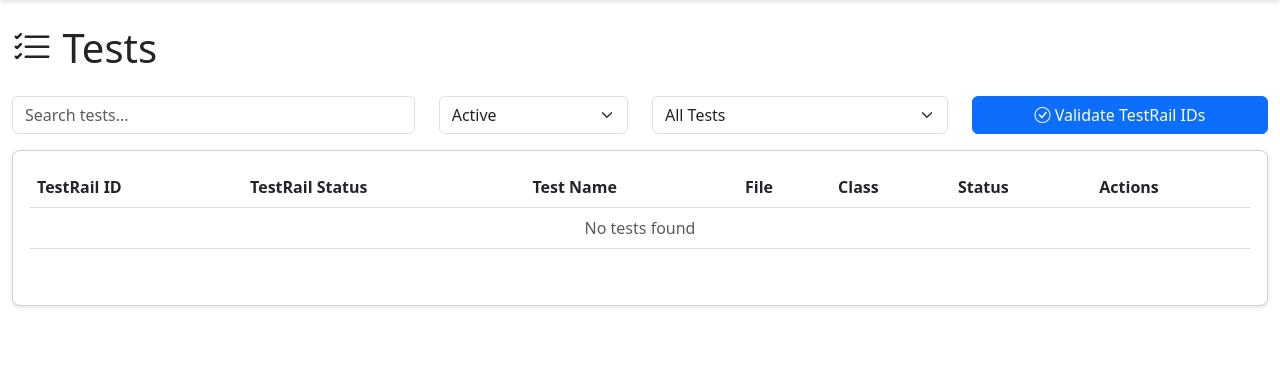
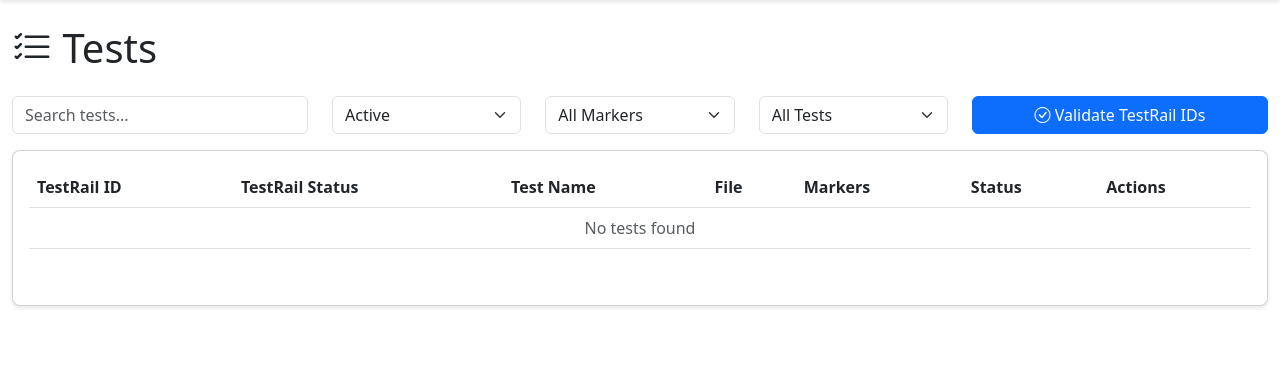
Before and after one commit to vinnarasu-ganesan/suitesync, a Flask app: page /tests in a window 1280 px wide. Shown: the part 56-448 px from the top of the page. Run offline with Flask 3, Linux system fonts and the light colour scheme; data that the repository does not hold is empty.

Commit message:
Added markers

```diff
--- a/models.py
+++ b/models.py
@@ -15,6 +15,7 @@ class Test(db.Model):
     test_file = db.Column(db.String(500), nullable=False)
     test_class = db.Column(db.String(255), nullable=True)
     description = db.Column(db.Text, nullable=True)
+    markers = db.Column(db.JSON, nullable=True)  # List of pytest markers (e.g., ['always', 'run', 'testrail'])
     testrail_case_id = db.Column(db.String(50), nullable=True, index=True)
     testrail_status = db.Column(db.String(50), default='unknown')  # valid, deleted, unknown
     testrail_validated_at = db.Column(db.DateTime, nullable=True)
@@ -36,6 +37,7 @@ class Test(db.Model):
             'test_file': self.test_file,
             'test_class': self.test_class,
             'description': self.description,
+            'markers': self.markers or [],
             'testrail_case_id': self.testrail_case_id,
             'testrail_status': self.testrail_status,
             'testrail_validated_at': self.testrail_validated_at.isoformat() if self.testrail_validated_at else None,
--- a/routes/api.py
+++ b/routes/api.py
@@ -81,6 +81,38 @@ def get_test_stats():
         'tests_without_testrail': tests_without_testrail,
         'tests_with_deleted_testrail': tests_with_deleted_testrail
     })
+
+
+@api_bp.route('/tests/markers', methods=['GET'])
+def get_all_markers():
+    """Get all unique markers from all tests."""
+    try:
+        # Query all tests and collect unique markers
+        tests = Test.query.filter(Test.markers.isnot(None)).all()
+
+        # Collect all unique markers
+        all_markers = set()
+        for test in tests:
+            if test.markers:
+                for marker in test.markers:
+                    all_markers.add(marker)
+
+        # Sort alphabetically
+        sorted_markers = sorted(list(all_markers))
+
+        logger.info(f"Found {len(sorted_markers)} unique markers")
+
+        return jsonify({
+            'markers': sorted_markers,
+            'count': len(sorted_markers)
+        })
+    except Exception as e:
+        logger.error(f"Error fetching markers: {e}", exc_info=True)
+        return jsonify({
+            'status': 'error',
+            'message': str(e),
+            'markers': []
+        }), 500
 
 
 @api_bp.route('/testrail/cases', methods=['GET'])
--- a/services/sync_service.py
+++ b/services/sync_service.py
@@ -75,6 +75,7 @@ class SyncService:
                         test.test_file = test_data['test_file']
                         test.test_class = test_data['test_class']
                         test.description = test_data['description']
+                        test.markers = test_data.get('markers', [])
                         test.testrail_case_id = test_data['testrail_case_id']
                         test.updated_at = datetime.utcnow()
                     else:
@@ -85,6 +86,7 @@ class SyncService:
                             test_file=test_data['test_file'],
                             test_class=test_data['test_class'],
                             description=test_data['description'],
+                            markers=test_data.get('markers', []),
                             testrail_case_id=test_data['testrail_case_id']
                         )
                         db.session.add(test)
--- a/static/js/tests.js
+++ b/static/js/tests.js
@@ -4,6 +4,7 @@ let currentPage = 1;
 let currentStatus = 'active';
 let currentSearch = '';
 let currentTestrailFilter = '';
+let currentMarkerFilter = '';
 
 document.addEventListener('DOMContentLoaded', () => {
     // Check for URL parameters
@@ -15,6 +16,8 @@ document.addEventListener('DOMContentLoaded', () => {
         document.getElementById('testrail-filter').value = testrailFilterParam;
     }
 
+    // Load markers first, then load tests
+    loadMarkers();
     loadTests();
 
     // Set up event listeners
@@ -30,6 +33,12 @@ document.addEventListener('DOMContentLoaded', () => {
         loadTests();
     });
 
+    document.getElementById('marker-filter').addEventListener('change', (e) => {
+        currentMarkerFilter = e.target.value;
+        currentPage = 1;
+        loadTests();
+    });
+
     document.getElementById('testrail-filter').addEventListener('change', (e) => {
         currentTestrailFilter = e.target.value;
         currentPage = 1;
@@ -41,6 +50,30 @@ document.addEventListener('DOMContentLoaded', () => {
         await validateTestRailIds();
     });
 });
+
+async function loadMarkers() {
+    try {
+        const data = await apiCall('/tests/markers');
+        const markerFilter = document.getElementById('marker-filter');
+
+        // Clear existing options except the first one
+        while (markerFilter.options.length > 1) {
+            markerFilter.remove(1);
+        }
+
+        // Add all markers from API
+        data.markers.forEach(marker => {
+            const option = document.createElement('option');
+            option.value = marker;
+            option.textContent = marker;
+            markerFilter.appendChild(option);
+        });
+
+        console.log(`[Markers] Loaded ${data.markers.length} unique markers`);
+    } catch (error) {
+        console.error('[Markers] Error loading markers:', error);
+    }
+}
 
 async function loadTests() {
     const tbody = document.getElementById('tests-tbody');
@@ -59,6 +92,7 @@ async function loadTests() {
 
         const data = await apiCall(url);
 
+
         // Apply client-side TestRail filter
         let filteredTests = data.tests;
         if (currentTestrailFilter === 'with') {
@@ -67,6 +101,14 @@ async function loadTests() {
             filteredTests = data.tests.filter(t => !t.testrail_case_id);
         } else if (currentTestrailFilter === 'deleted') {
             filteredTests = data.tests.filter(t => t.testrail_status === 'deleted');
+        }
+
+        // Apply marker filter
+        if (currentMarkerFilter) {
+            filteredTests = filteredTests.filter(test => {
+                const markers = test.markers || [];
+                return markers.includes(currentMarkerFilter);
+            });
         }
 
         if (filteredTests.length === 0) {
@@ -80,7 +122,7 @@ async function loadTests() {
                 <td>${getTestRailStatusBadge(test.testrail_status, test.testrail_case_id)}</td>
                 <td><strong>${test.test_name}</strong></td>
                 <td><small class="text-muted">${test.test_file}</small></td>
-                <td>${test.test_class || '<span class="text-muted">N/A</span>'}</td>
+                <td>${formatMarkers(test.markers)}</td>
                 <td>${getStatusBadge(test.status)}</td>
                 <td>
                     <a href="/tests/${test.id}" class="btn btn-sm btn-outline-primary">
@@ -96,6 +138,7 @@ async function loadTests() {
         tbody.innerHTML = '<tr><td colspan="7" class="text-center text-danger">Error loading tests</td></tr>';
     }
 }
+
 
 function updatePagination(totalPages, currentPage) {
     const pagination = document.getElementById('pagination');
@@ -226,3 +269,47 @@ async function validateTestRailIds() {
         btn.innerHTML = originalText;
     }
 }
+
+// Format markers as colored badges
+function formatMarkers(markers) {
+    if (!markers || markers.length === 0) {
+        return '<span class="text-muted">None</span>';
+    }
+
+    // Define color mapping for common markers
+    const markerColors = {
+        'always': 'primary',
+        'run': 'info',
+        'smoke': 'success',
+        'regression': 'warning',
+        'sanity': 'success',
+        'integration': 'info',
+        'unit': 'secondary',
+        'e2e': 'danger',
+        'skip': 'secondary',
+        'slow': 'warning',
+        'fast': 'success',
+        'parametrize': 'info',
+        'usefixtures': 'info'
+    };
+
+    return markers.map(marker => {
+        const color = markerColors[marker.toLowerCase()] || 'secondary';
+        return `<span class="badge bg-${color} me-1">${marker}</span>`;
+    }).join('');
+}
+
+// Format TestRail IDs (existing function)
+function formatTestRailIds(caseIds) {
+    if (!caseIds) {
+        return '<span class="text-muted">None</span>';
+    }
+
+    // Handle multiple IDs (comma-separated)
+    const ids = caseIds.split(',').map(id => id.trim());
+
+    return ids.map(id => {
+        return `<a href="https://testrail.devx.hpedev.net/index.php?/cases/view/${id.replace('C', '')}"
+                   target="_blank" class="badge bg-info text-decoration-none">${id}</a>`;
+    }).join(' ');
+}
--- a/templates/tests.html
+++ b/templates/tests.html
@@ -12,7 +12,7 @@
 </div>
 
 <div class="row mb-3">
-    <div class="col-md-4">
+    <div class="col-md-3">
         <input type="text" class="form-control" id="search-input" placeholder="Search tests...">
     </div>
     <div class="col-md-2">
@@ -22,7 +22,12 @@
             <option value="">All</option>
         </select>
     </div>
-    <div class="col-md-3">
+    <div class="col-md-2">
+        <select class="form-select" id="marker-filter">
+            <option value="">All Markers</option>
+        </select>
+    </div>
+    <div class="col-md-2">
         <select class="form-select" id="testrail-filter">
             <option value="">All Tests</option>
             <option value="with">With TestRail ID</option>
@@ -49,7 +54,7 @@
                                 <th>TestRail Status</th>
                                 <th>Test Name</th>
                                 <th>File</th>
-                                <th>Class</th>
+                                <th>Markers</th>
                                 <th>Status</th>
                                 <th>Actions</th>
                             </tr>
```
Also changed, not shown: migrations/add_markers_column.py (added, +38 -0 lines), services/pytest_parser.py (+31 -0 lines).
